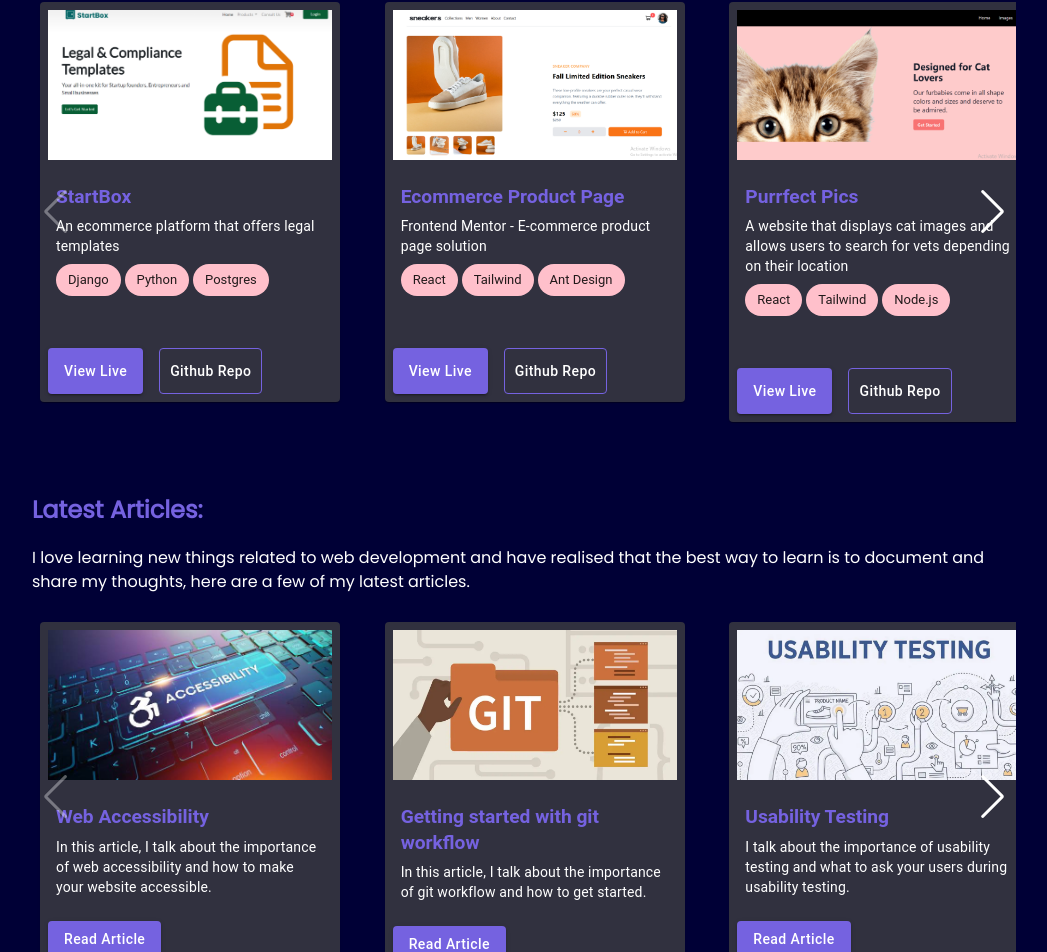
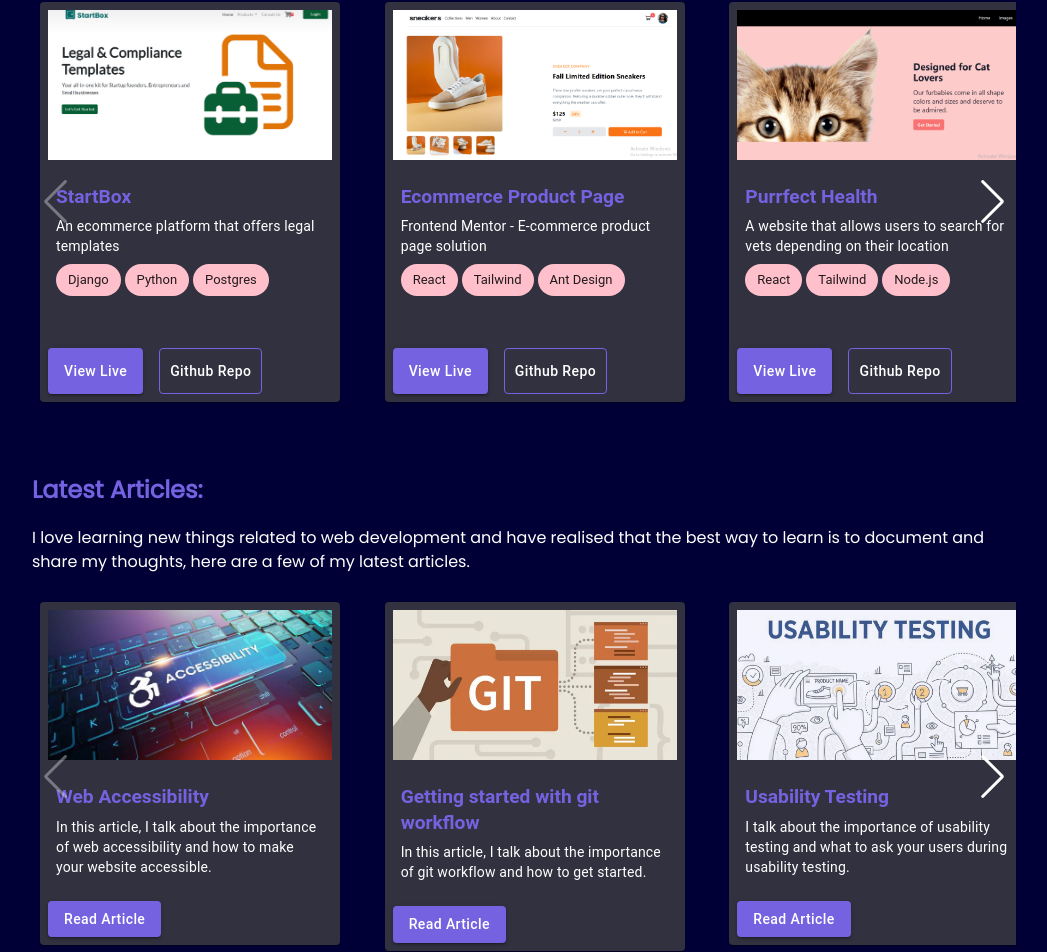
Before and after one commit to hellen17/portfolio-website, a React (Create React App) app: page / in a window 1280 px wide. Shown: the part 1181-2133 px from the top of the page, without its empty margins (116-1163 px from the left). Built offline with nearby package versions, Linux system fonts and the light colour scheme.

Commit message:
edit project link

```diff
--- a/src/projectData.js
+++ b/src/projectData.js
@@ -19,12 +19,12 @@ const projectData = [
     },
     {
         id: 3,
-        name: 'Purrfect Pics',
-        description: 'A website that displays cat images and allows users to search for vets depending on their location',
+        name: 'Purrfect Health',
+        description: 'A website that allows users to search for vets depending on their location',
         thumbnail: './images/purrfect pics.png',
         technologies: ['React', 'Tailwind', 'Node.js'],
         github: 'https://github.com/hellen17/Cat-Portfolio',
-        live: 'https://purrfectpics.netlify.app/'
+        live: 'https://purrfecthealth.netlify.app/'
     },
 
     {
```
